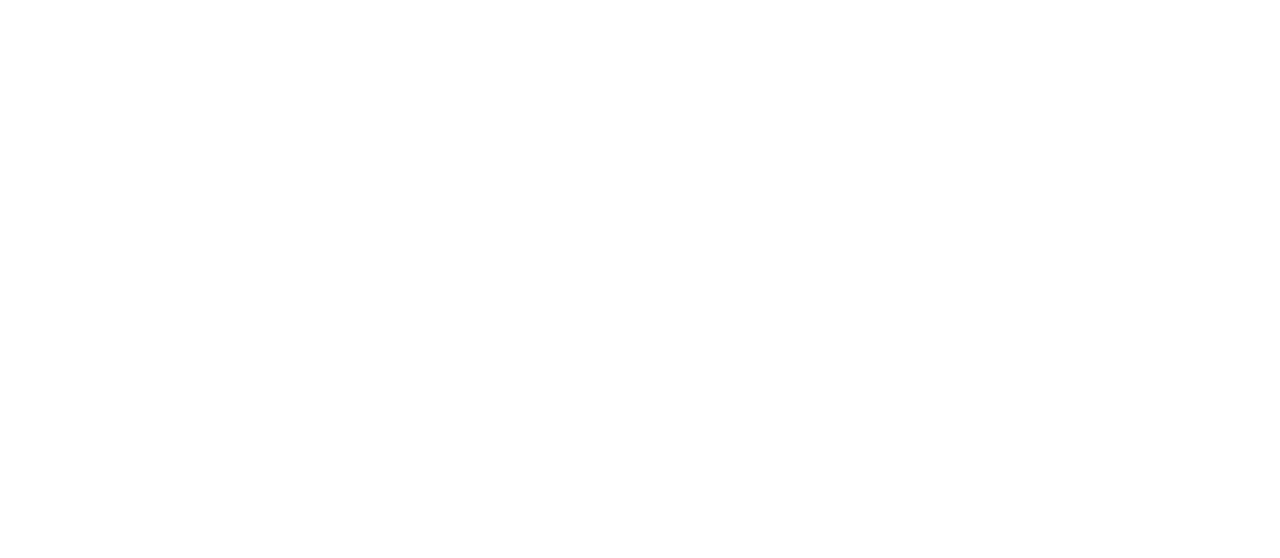
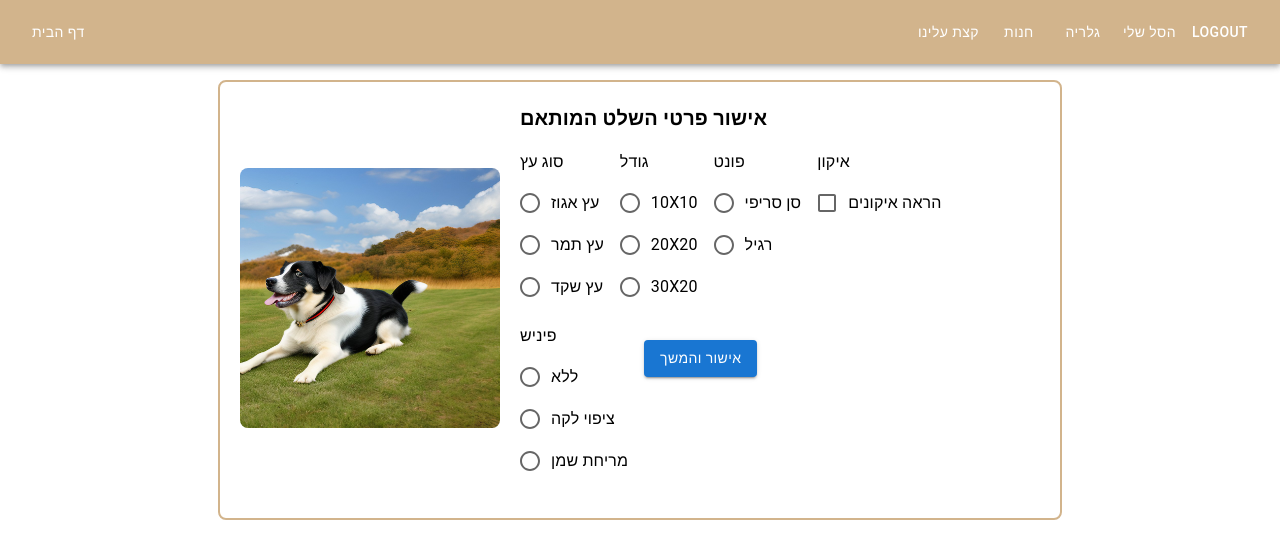
Before and after one commit to LibiNevenzal/Wood_and_Good, a React (Create React App) app in the folder client/: page /shop/custom-signs in a window 1280 px wide. Before the commit this address had no page. Shown: the top 558 px of the page. Built offline with nearby package versions, Linux system fonts and the light colour scheme.

Commit message:
add customSigns

```diff
--- a/client/src/App.tsx
+++ b/client/src/App.tsx
@@ -2,9 +2,9 @@
 import './App.css';
 import Home from './components/Home/Home';
 import { BrowserRouter as Router, Route, Routes } from 'react-router-dom';
-import Order from './components/Order/Order';
 import Layout from './components/Layout/Layout';
 import ReadySigns from './components/ReadySigns/ReadySigns';
+import CustomSigns from './components/CustomSigns/CustomSigns';
 
 function App() {
   return (
@@ -13,8 +13,9 @@
         {/* Wrap all routes with Layout */}
         <Route element={<Layout />}>
           <Route path="/" element={<Home />} />
-          <Route path="/order" element={<Order />} />
           <Route path="shop/ready-signs" element={<ReadySigns />} />
+          <Route path="shop/custom-signs" element={<CustomSigns />} />
+
         </Route>
       </Routes>
     </Router>
--- /dev/null
+++ b/client/src/components/CustomSigns/CustomSigns.tsx
@@ -0,0 +1,152 @@
+import React, { useState } from 'react';
+import { Box, Typography, FormControl, FormControlLabel, Radio, RadioGroup, Checkbox, Button, Grid, TextField } from '@mui/material';
+import dogImage from './dog.png'; // הקישור לתמונה שהצגת
+
+const CustomSigns: React.FC = () => {
+    const [selectedWood, setSelectedWood] = useState('');
+    const [selectedSize, setSelectedSize] = useState('');
+    const [selectedFont, setSelectedFont] = useState('');
+    const [showIcons, setShowIcons] = useState(false);
+    const [selectedIcon, setSelectedIcon] = useState<string[]>([]); // עדכון כאן לסוג string[]
+    const [finish, setFinish] = useState('');
+
+  const handleWoodChange = (event: React.ChangeEvent<HTMLInputElement>) => {
+    setSelectedWood(event.target.value);
+  };
+
+  const handleSizeChange = (event: React.ChangeEvent<HTMLInputElement>) => {
+    setSelectedSize(event.target.value);
+  };
+
+  const handleFontChange = (event: React.ChangeEvent<HTMLInputElement>) => {
+    setSelectedFont(event.target.value);
+  };
+
+  const handleIconChange = (event: React.ChangeEvent<HTMLInputElement>) => {
+    const value = event.target.value;
+    if (selectedIcon.includes(value)) {
+      setSelectedIcon(selectedIcon.filter((icon) => icon !== value));
+    } else {
+      setSelectedIcon([...selectedIcon, value]);
+    }
+  };
+
+  const handleFinishChange = (event: React.ChangeEvent<HTMLInputElement>) => {
+    setFinish(event.target.value);
+  };
+
+  return (
+    <Box
+      sx={{
+        display: 'flex',
+        flexDirection: 'row',
+        padding: '20px',
+        border: '2px solid #D2B48C',
+        borderRadius: '8px',
+        maxWidth: '800px',
+        margin: 'auto',
+        alignItems: 'center',
+      }}
+    >
+      <Box
+        sx={{
+          flex: 1,
+          paddingRight: '20px',
+        }}
+      >
+        <img src={dogImage} alt="Dog" style={{ width: '100%', borderRadius: '8px' }} />
+      </Box>
+
+      <Box sx={{ flex: 2 }}>
+        <Typography variant="h6" sx={{ marginBottom: '16px', fontWeight: 'bold' }}>
+          אישור פרטי השלט המותאם
+        </Typography>
+
+        {/* סוג עץ */}
+        <FormControl component="fieldset" sx={{ marginBottom: '16px' }}>
+          <Typography variant="body1" sx={{ marginBottom: '8px' }}>
+            סוג עץ
+          </Typography>
+          <RadioGroup value={selectedWood} onChange={handleWoodChange}>
+            <FormControlLabel value="עץ אגוז" control={<Radio />} label="עץ אגוז" />
+            <FormControlLabel value="עץ תמר" control={<Radio />} label="עץ תמר" />
+            <FormControlLabel value="עץ שקד" control={<Radio />} label="עץ שקד" />
+          </RadioGroup>
+        </FormControl>
+
+        {/* גודל */}
+        <FormControl component="fieldset" sx={{ marginBottom: '16px' }}>
+          <Typography variant="body1" sx={{ marginBottom: '8px' }}>
+            גודל
+          </Typography>
+          <RadioGroup value={selectedSize} onChange={handleSizeChange}>
+            <FormControlLabel value="10X10" control={<Radio />} label="10X10" />
+            <FormControlLabel value="20X20" control={<Radio />} label="20X20" />
+            <FormControlLabel value="30X20" control={<Radio />} label="30X20" />
+          </RadioGroup>
+        </FormControl>
+
+        {/* פונט */}
+        <FormControl component="fieldset" sx={{ marginBottom: '16px' }}>
+          <Typography variant="body1" sx={{ marginBottom: '8px' }}>
+            פונט
+          </Typography>
+          <RadioGroup value={selectedFont} onChange={handleFontChange}>
+            <FormControlLabel value="סן סריפי" control={<Radio />} label="סן סריפי" />
+            <FormControlLabel value="רגיל" control={<Radio />} label="רגיל" />
+          </RadioGroup>
+        </FormControl>
+
+        {/* איקון */}
+        <FormControl component="fieldset" sx={{ marginBottom: '16px' }}>
+          <Typography variant="body1" sx={{ marginBottom: '8px' }}>
+            איקון
+          </Typography>
+          <FormControlLabel
+            control={<Checkbox checked={showIcons} onChange={() => setShowIcons(!showIcons)} />}
+            label="הראה איקונים"
+          />
+          {showIcons && (
+            <Grid container spacing={2}>
+              <Grid item xs={6}>
+                <Checkbox
+                  value="icon1"
+                  onChange={handleIconChange}
+                  checked={selectedIcon.includes('icon1')}
+                />
+                <Typography>איקון 1</Typography>
+              </Grid>
+              <Grid item xs={6}>
+                <Checkbox
+                  value="icon2"
+                  onChange={handleIconChange}
+                  checked={selectedIcon.includes('icon2')}
+                />
+                <Typography>איקון 2</Typography>
+              </Grid>
+            </Grid>
+          )}
+        </FormControl>
+
+        {/* פיניש */}
+        <FormControl component="fieldset" sx={{ marginBottom: '16px' }}>
+          <Typography variant="body1" sx={{ marginBottom: '8px' }}>
+            פיניש
+          </Typography>
+          <RadioGroup value={finish} onChange={handleFinishChange}>
+            <FormControlLabel value="ללא" control={<Radio />} label="ללא" />
+            <FormControlLabel value="ציפוי לקה" control={<Radio />} label="ציפוי לקה" />
+            <FormControlLabel value="מריחת שמן" control={<Radio />} label="מריחת שמן" />
+          </RadioGroup>
+        </FormControl>
+
+        {/* כפתור לשליחה */}
+        <Button variant="contained" color="primary" sx={{ marginTop: '16px' }}>
+          אישור והמשך
+        </Button>
+      </Box>
+    </Box>
+  );
+};
+
+export default CustomSigns;
--- a/client/src/components/Order/Order.tsx
+++ /dev/null
@@ -1,14 +0,0 @@
-import React, { FC } from 'react';
-
-
-
-interface OrderProps {}
-
-const Order: FC<OrderProps> = () => {
-   return(
-    <div>
-<h1>order beautiful products</h1>
-    </div>
-   )
-};
-export default Order;
```
Also changed, not shown: client/src/components/CustomSigns/dog.png (added).
